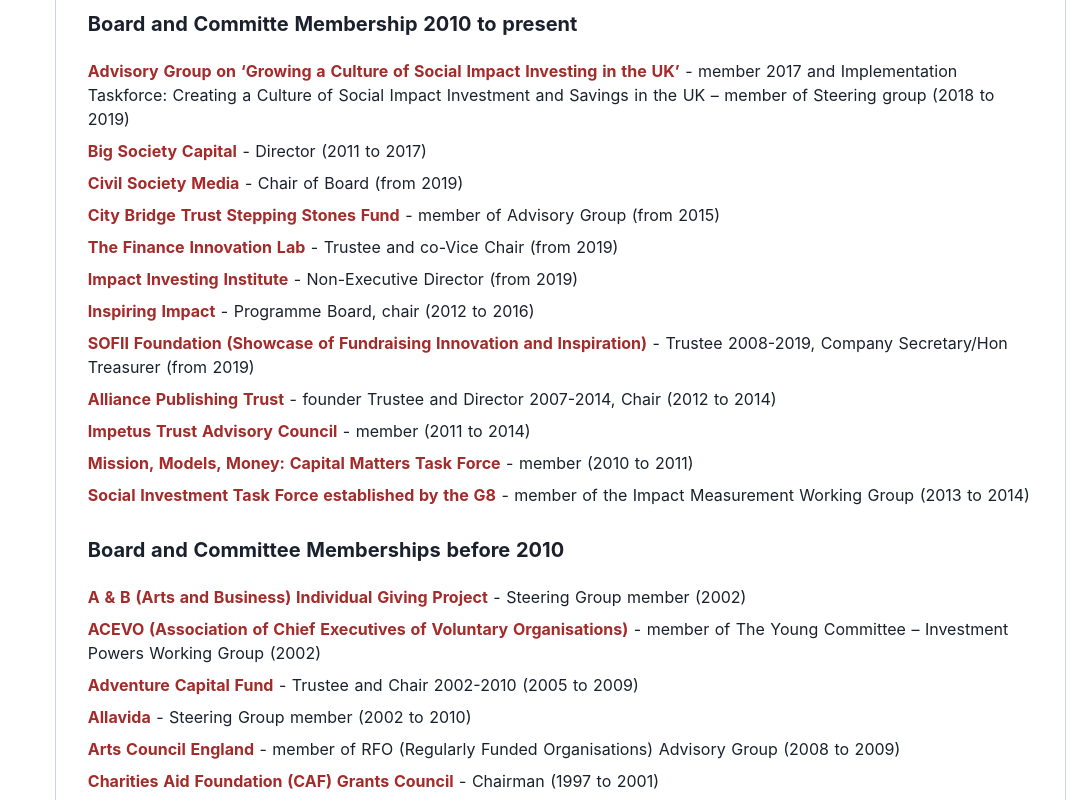
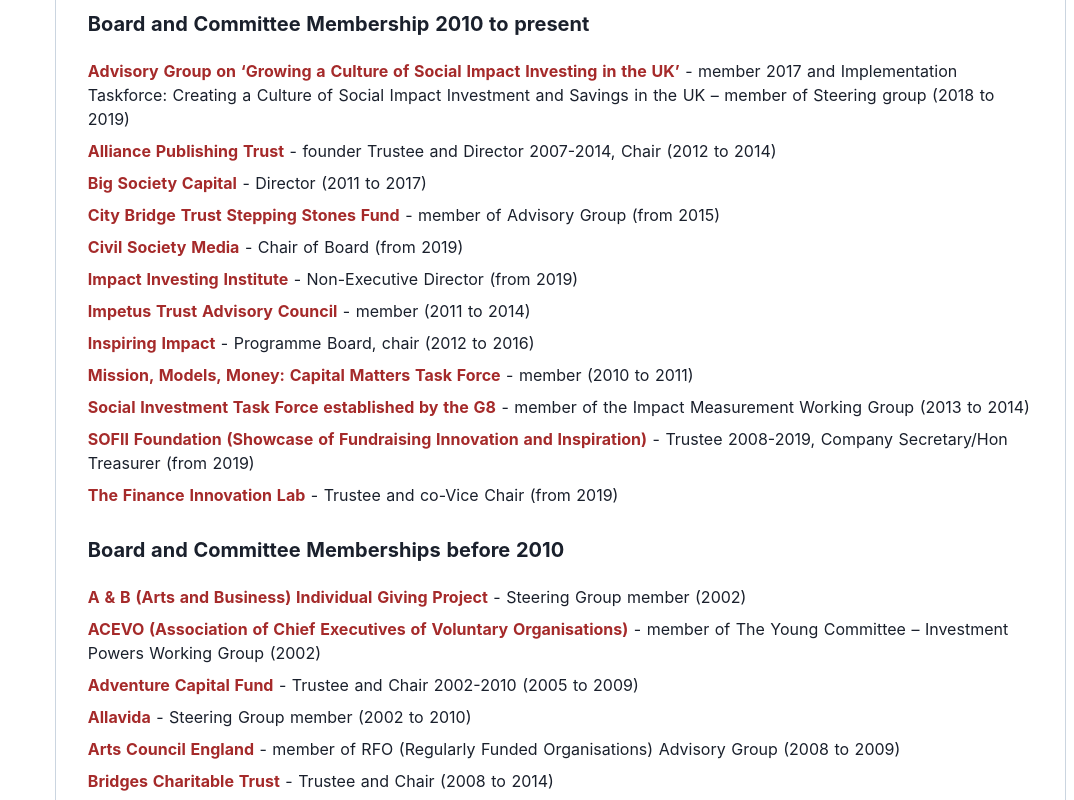
Before and after one commit to girlcheese/davidcarrington.net, a Nuxt app: page /board-committee-membership in a window 1280 px wide. Shown: the part 240-1040 px from the top of the page, without its empty margins (206-1280 px from the left). Built offline with nearby package versions, Linux system fonts and the light colour scheme.

Commit message:
param bug

```diff
--- a/pages/board-committee-membership.vue
+++ b/pages/board-committee-membership.vue
@@ -8,14 +8,14 @@
     >
       <dc-heading>Board & Committee Membership</dc-heading>
       <h3 class="font-bold text-xl my-3">
-        Board and Committe Membership 2010 to present
+        Board and Committee Membership 2010 to present
       </h3>
 
       <ul>
         <li v-for="(item, index) in first" :key="index">
           <dc-list-tile
             :title="item.title"
-            :link="'#'"
+            :link="item.link"
             :description="`${item.description} (${getDate(item.dates)})`"
           ></dc-list-tile>
         </li>
@@ -57,7 +57,7 @@
           return parseInt(el.dates.start, 10) >= 2010
         })
         .sort((a, b) => {
-          return b.title - a.title
+          return a.title.localeCompare(b.title)
         })
     },
     second() {
@@ -66,7 +66,7 @@
           return parseInt(el.dates.start, 10) < 2010
         })
         .sort((a, b) => {
-          return b.title - a.title
+          return a.title.localeCompare(b.title)
         })
     },
     ...mapState(['boards'])
```
